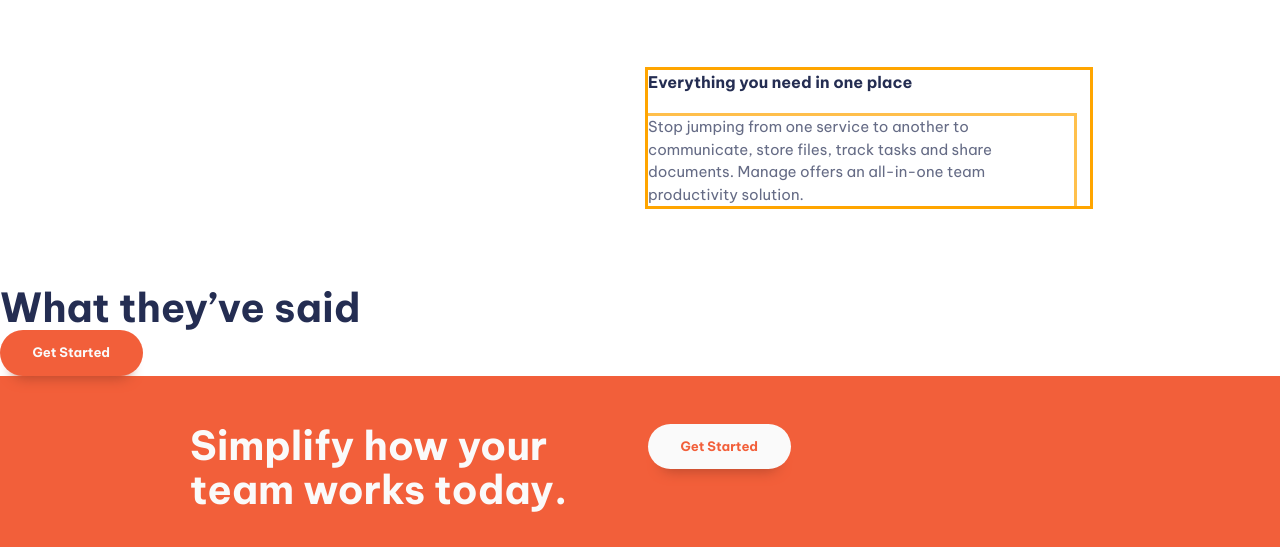
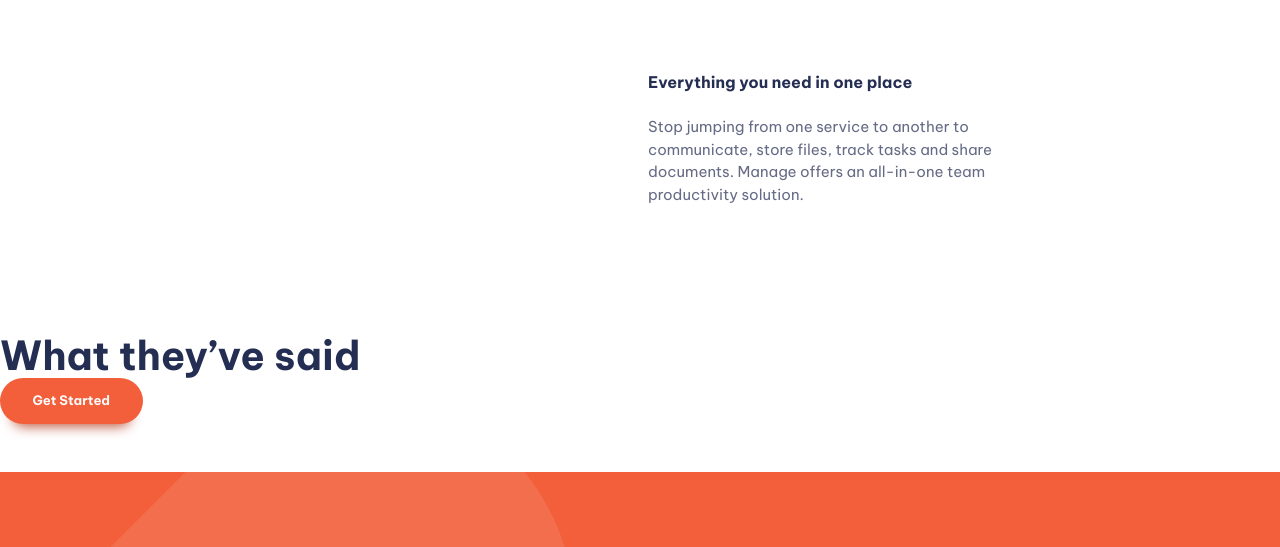
Before and after one commit to MakoDoli/CSS-responsive-landing-page, a website built with Vite: page index.html in a window 1280 px wide. Shown: the part 1087-1634 px from the top of the page. Built offline with nearby package versions, Linux system fonts and the light colour scheme.

Commit message:
styling some section before footer

```diff
--- a/index.html
+++ b/index.html
@@ -127,20 +127,20 @@
           </div>
         </div>
       </section>
-      <section class="carousel | pading-block-700">
+      <section class="carousel | padding-block-700">
         <h2 class="fs-secondary-heading fw-bold">What they’ve said</h2>
         <!-- carousel here -->
         <button class="button">Get Started</button>
       </section>
-      <section class="cta | bg-accent-400 padding-block-700 text-neutral-100">
+      <section class="cta | bg-accent-400 padding-block-900 text-neutral-100">
         <div class="container">
-          <div class="even-columns">
+          <div class="even-columns vertical-align-center">
             <div>
-              <p class="fs-secondary-heading fw-bold">
+              <p class="fs-primary-heading fw-bold">
                 Simplify how your team works today.
               </p>
             </div>
-            <div>
+            <div class="justify-self-end-md">
               <button class="button" data-type="inverted">Get Started</button>
             </div>
           </div>
--- a/style.css
+++ b/style.css
@@ -248,6 +248,31 @@ button */
   }
 }
 
+/*  CTA  */
+
+.cta {
+  position: relative;
+  isolation: isolate;
+  text-align: center;
+}
+@media (min-width: 50em) {
+  .cta {
+    text-align: left;
+  }
+}
+
+.cta::before {
+  content: "";
+  position: absolute;
+  inset: 0;
+  z-index: -1;
+  background-image: url("images/bg-tablet-pattern.svg"),
+    url("images/bg-tablet-pattern.svg");
+  opacity: 0.1;
+  background-position: -15rem -5rem, 80rem -42rem;
+  background-repeat: no-repeat;
+}
+
 /* Utility classes*/
 
 .container {
@@ -257,6 +282,30 @@ button */
   margin-inline: auto;
 }
 
+.even-columns {
+  display: grid;
+  gap: 1rem;
+}
+@media (min-width: 50em) {
+  .even-columns {
+    grid-auto-flow: column;
+    grid-auto-columns: 1fr;
+  }
+}
+
+.vertical-align-center {
+  align-items: center;
+}
+
+.justify-self-end {
+  justify-self: end;
+}
+
+@media (min-width: 50em) {
+  .justify-self-end-md {
+    justify-self: end;
+  }
+}
 /* .flow > * + * {
   outline: 3px solid cyan;
 } */
@@ -265,23 +314,11 @@ button */
   outline: 3px solid lime;
 } */
 :where(.flow > :not(:first-child)) {
-  outline: 3px solid orange;
   margin-top: var(--flow-spacer, 3em);
 }
 /* :where has lowest specificity */
 div {
   --flow-spacer: 5em;
-}
-.even-columns {
-  display: grid;
-  gap: 1rem;
-}
-
-@media (min-width: 50em) {
-  .even-columns {
-    grid-auto-flow: column;
-    grid-auto-columns: 1fr;
-  }
 }
 
 .visually-hidden {
```
